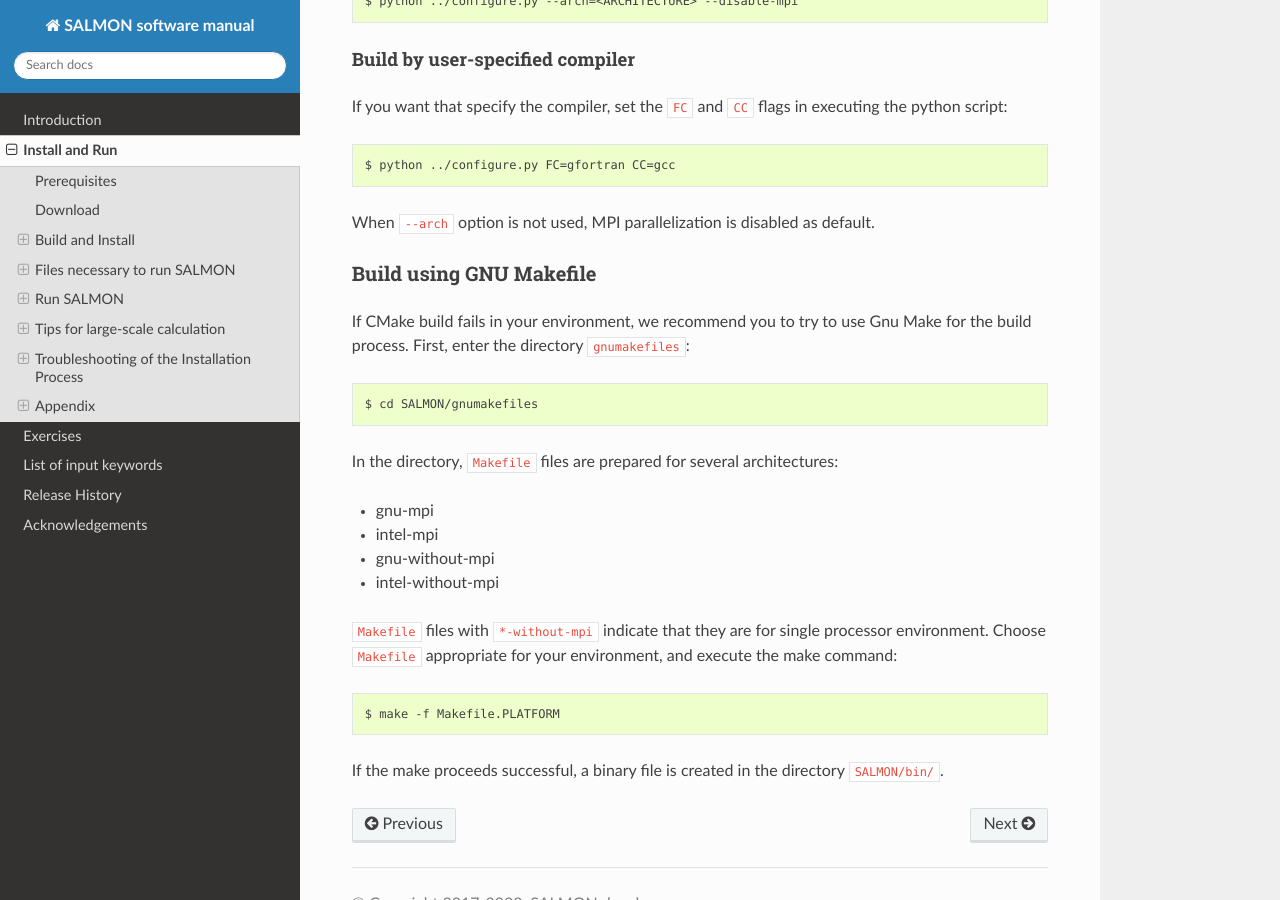
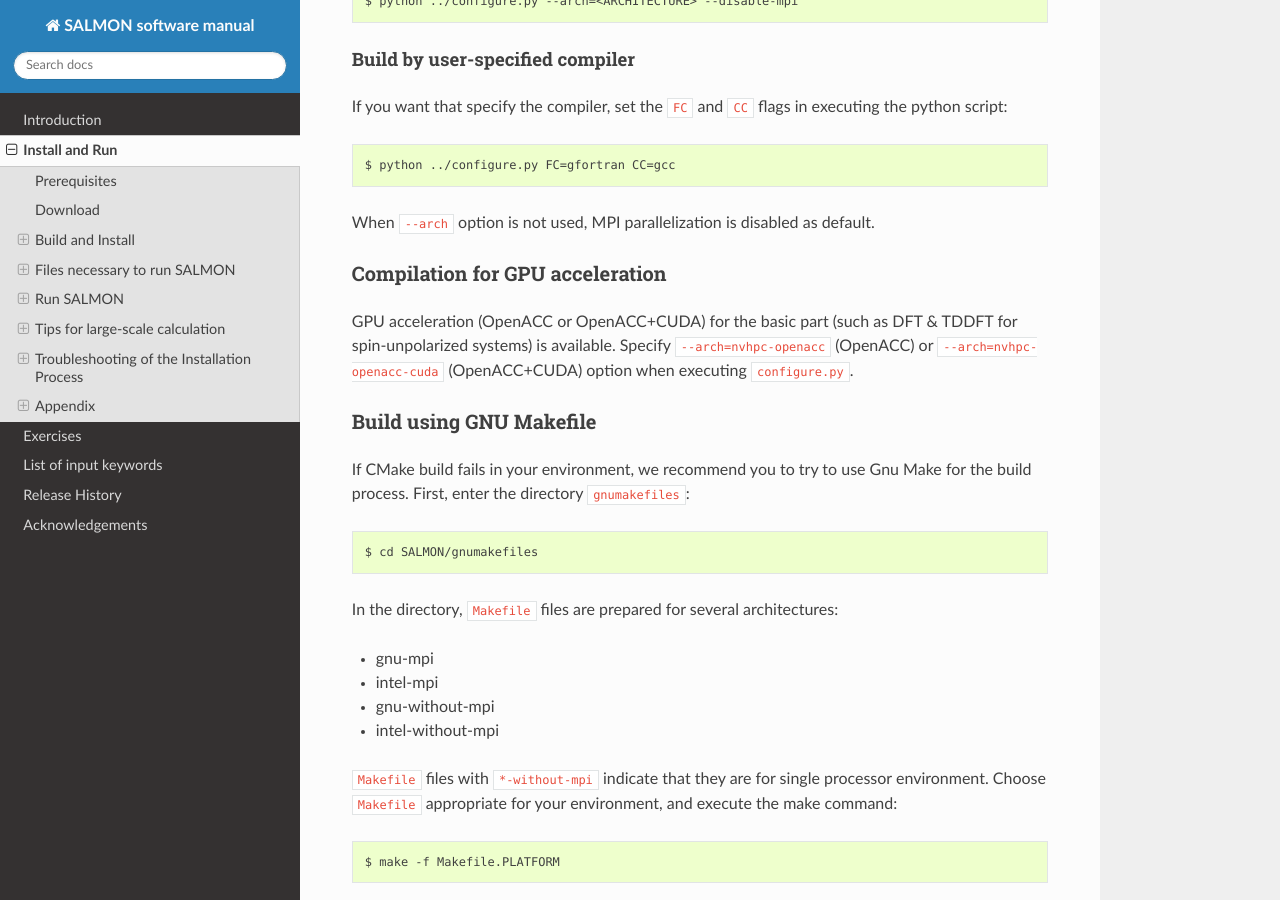
Before and after one commit to SALMON-TDDFT/SALMON-DOCS, a Sphinx documentation site: the page built from source/install_and_run.rst, in a window 1280 px wide and 900 px high, scrolled down 12070 px. Built offline with Sphinx 7.4.7 and the Read the Docs theme 2.0.0, drawn with Linux system fonts in a browser that asks for light colours; formulas are drawn with MathJax 3.

Commit message:
Update install_and_run.rst

```diff
--- a/source/install_and_run.rst
+++ b/source/install_and_run.rst
@@ -557,7 +557,13 @@
 
 When ``--arch`` option is not used, MPI parallelization is disabled as default.
 
+.. _GPU:
 
+Compilation for GPU acceleration
+~~~~~~~~~~~~~~~~~~~~~~~~~~~~~~~~~~~~~~~~~~
+
+GPU acceleration (OpenACC or OpenACC+CUDA) for the basic part (such as DFT & TDDFT for spin-unpolarized systems) is available.
+Specify ``--arch=nvhpc-openacc`` (OpenACC) or ``--arch=nvhpc-openacc-cuda`` (OpenACC+CUDA) option when executing ``configure.py``.
 
 .. _build-gnu-make:
 
```
